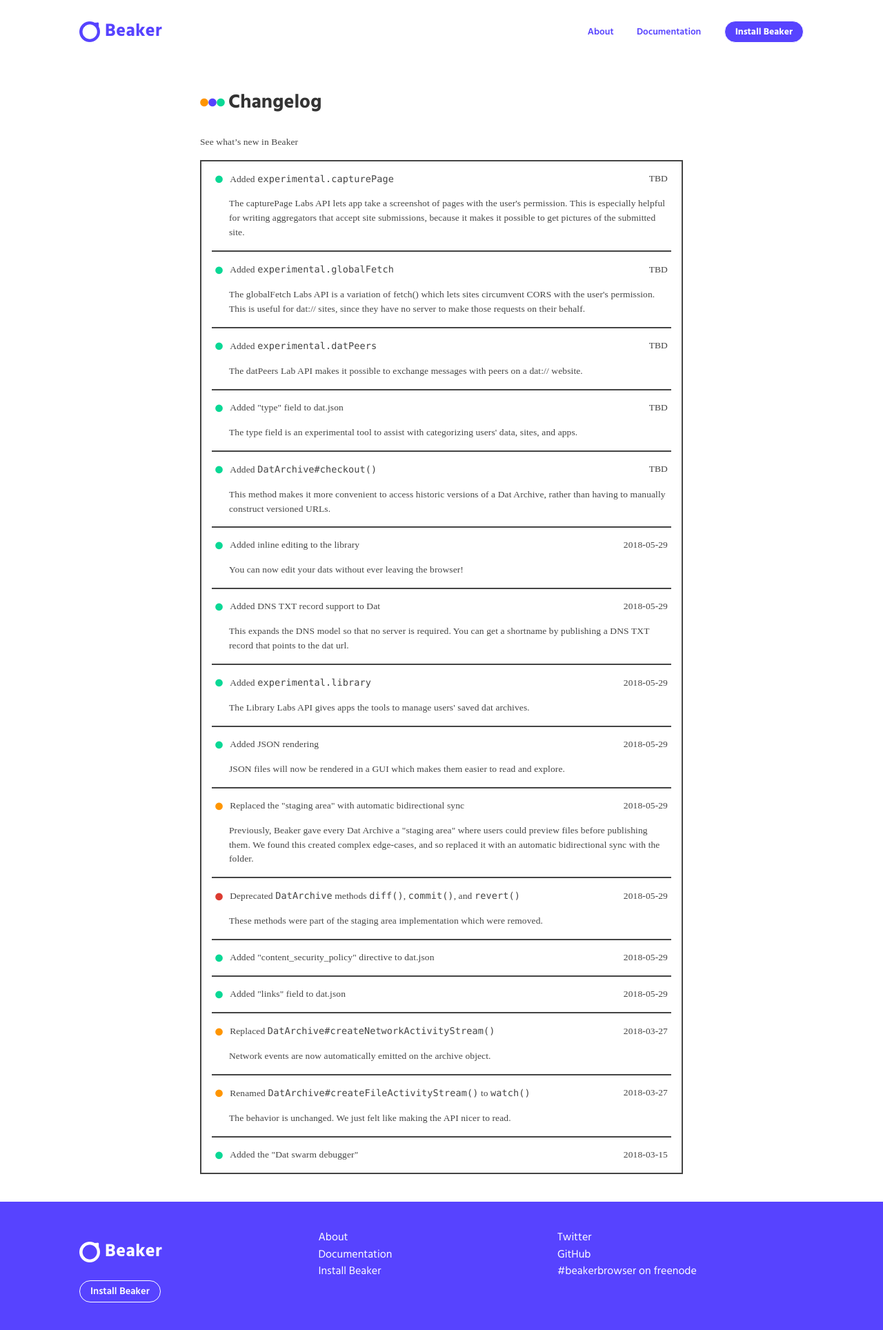
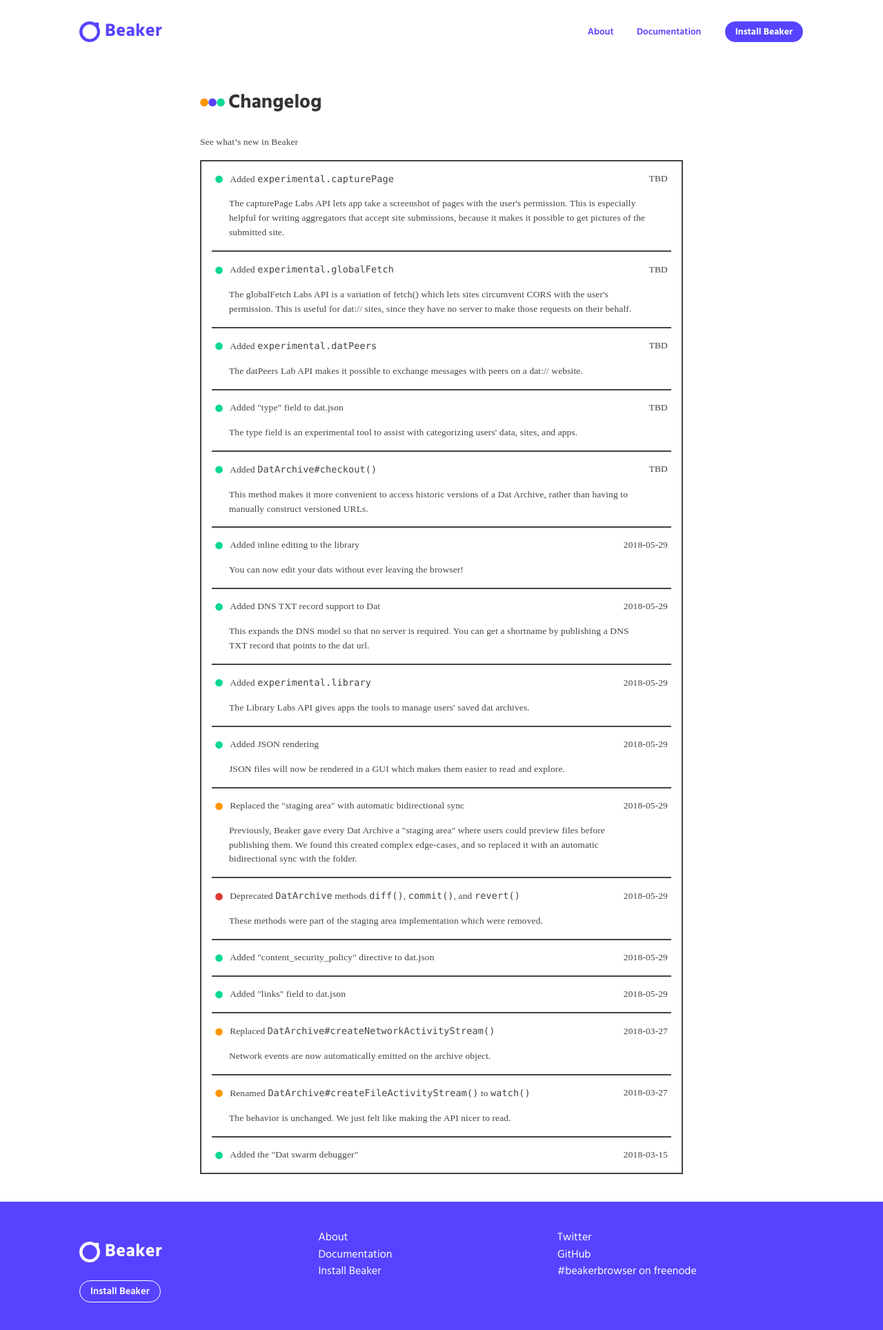
Before and after one commit to beakerbrowser/beakerbrowser.com, a Jekyll site: the page built from changelog/index.md, in a window 1280 px wide. Shown: the whole page at 69% size. Built offline with Jekyll 4.4.1, drawn with Linux system fonts in a browser that asks for light colours; some web fonts are replaced.

Commit message:
Update /changelog styles

```diff
--- a/css/pages/_changelog.scss
+++ b/css/pages/_changelog.scss
@@ -81,6 +81,7 @@
 
   .change-title {
     font-weight: 500;
+    text-overflow: ellipsis;
 
     &:hover {
       text-decoration: underline;
@@ -90,5 +91,9 @@
   .change-description {
     flex: 100%;
     margin: 15px 0 0 20px;
+
+    @include respond-to(tablet) {
+      margin-right: 30px;
+    }
   }
 }
```
